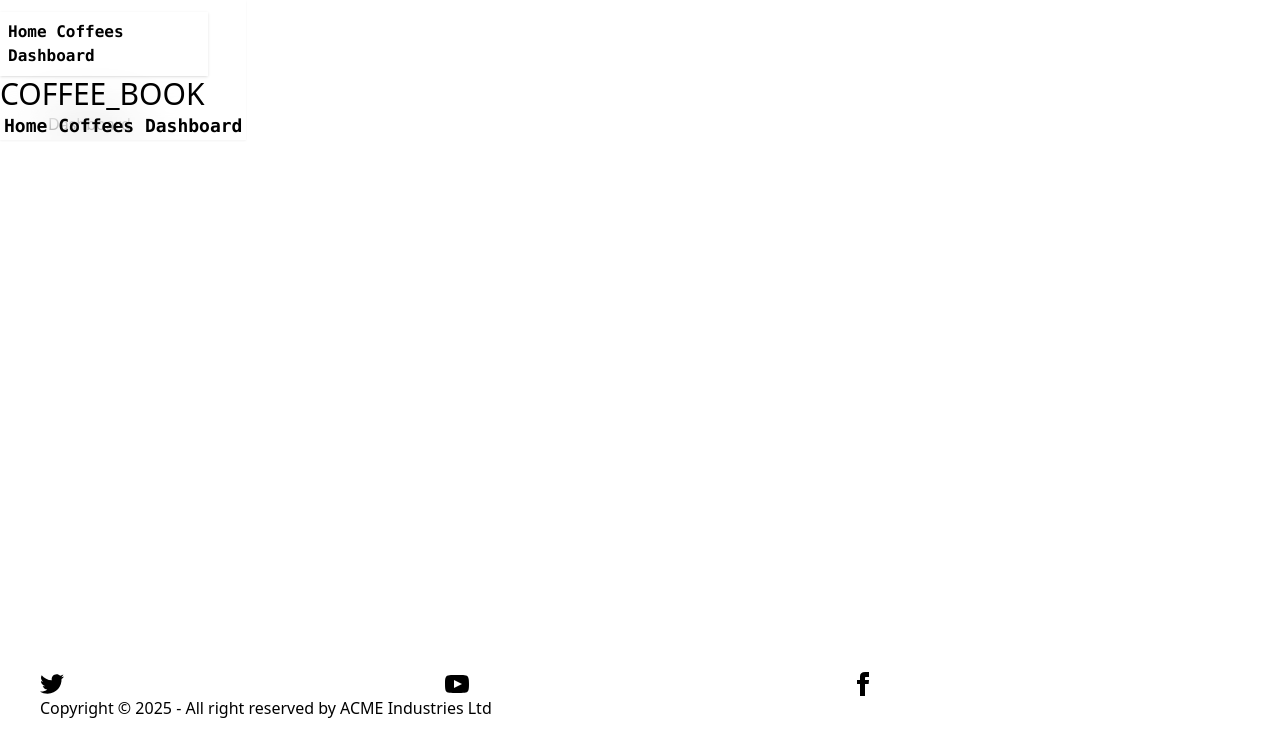
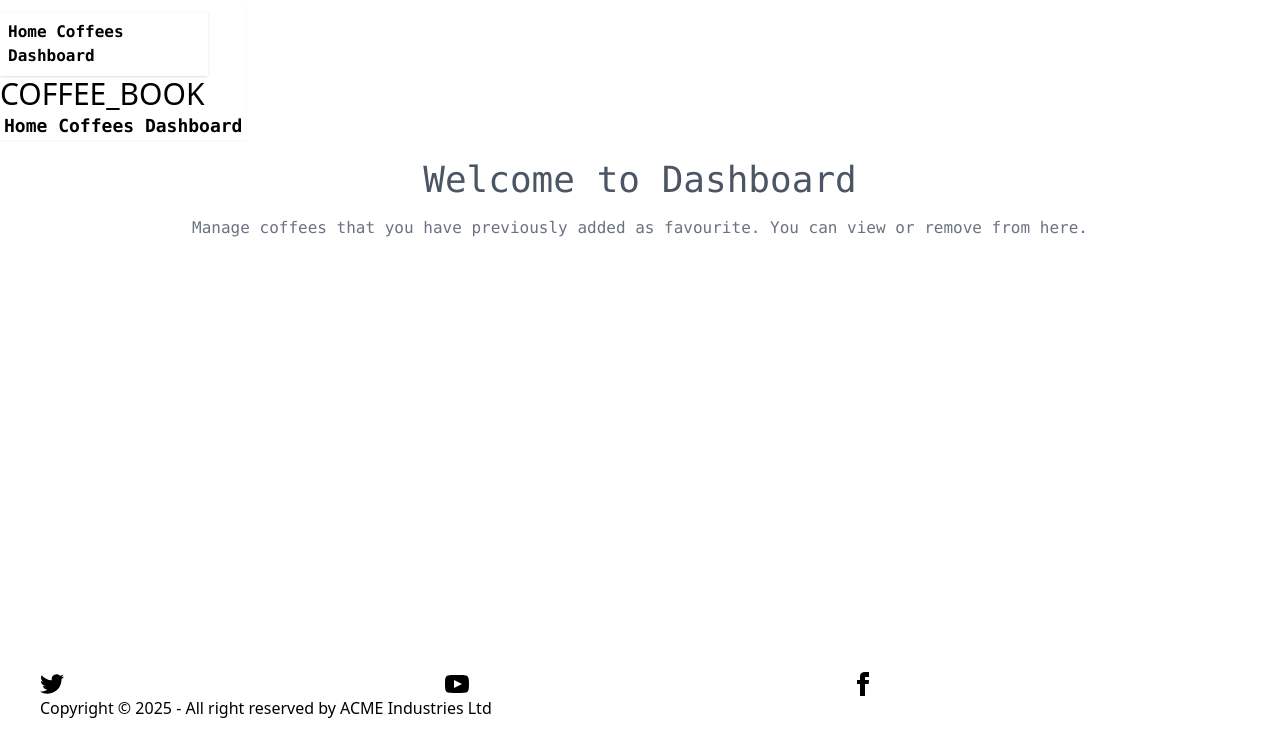
Before and after one commit to jahidulmunna/Coffee-Book, a React (Vite) app: page /dashboard in a window 1280 px wide. Shown: the top 756 px of the page. Built offline with nearby package versions, Linux system fonts and the light colour scheme.

Commit message:
added the remove icon

```diff
--- a/package.json
+++ b/package.json
@@ -15,6 +15,7 @@
     "react": "^19.0.0",
     "react-dom": "^19.0.0",
     "react-hot-toast": "^2.5.2",
+    "react-icons": "^5.5.0",
     "react-router-dom": "^7.5.1",
     "sort-by": "^1.2.0",
     "vulcanjs": "^0.0.1"
--- a/src/Componants/Card/Card.jsx
+++ b/src/Componants/Card/Card.jsx
@@ -1,6 +1,10 @@
-import { Link } from "react-router-dom";
+import { Link, useLocation } from "react-router-dom";
+import { FaTrash } from "react-icons/fa";
 
-const Card = ({ coffee }) => {
+const Card = ({ coffee, handleRemove }) => {
+
+  const {pathname} = useLocation() // showing remove icon in dashboard
+
   const { name, image, category, origin, type, id, rating, popularity } =
     coffee || {};
 
@@ -20,6 +24,16 @@ const Card = ({ coffee }) => {
           <p className="text-gray-700"> Popularity: {popularity}</p>
         </div>
       </Link>
+
+      {/* remove icon */}
+
+      {
+        pathname === '/dashboard' &&
+        <div onClick={() => handleRemove(id)}
+        className="absolute p-3 bg-warning rounded-full cursor-pointer -top-5 -right-5"><FaTrash size={15}  /></div>
+
+      }
+
     </div>
   );
 };
--- a/src/Pages/CoffeeDetails/CoffeeDetails.jsx
+++ b/src/Pages/CoffeeDetails/CoffeeDetails.jsx
@@ -1,16 +1,25 @@
 import { useEffect, useState } from "react";
 import { useLoaderData, useParams } from "react-router-dom";
 import nutritionImg from "../../assets/nutrition.png";
-import { addFavourite } from "../../utils";
+import { addFavourite, getAllFavourites } from "../../utils";
 
 const CoffeeDetails = () => {
   const allCoffeesData = useLoaderData();
   const { id } = useParams();
+  const [coffee, setCoffee] = useState({});
+  // Favourite button hide
+  const [isFavourite, setIsFavourite] = useState(false)
 
-  const [coffee, setCoffee] = useState({});
   useEffect(() => {
     const singleData = allCoffeesData.find((coffee) => coffee.id == id);
     setCoffee(singleData);
+    // Favourite button hide
+    const favourite = getAllFavourites()
+    const isExist = favourite.find( item => item .id == singleData.id)
+    if (isExist) {
+      setIsFavourite(true)
+    }
+
   }, [allCoffeesData, id]);
 
   const {
@@ -28,7 +37,7 @@ const CoffeeDetails = () => {
 //   Handle Favourite Button Click
     const handleFavourite = (coffee) => {
      addFavourite(coffee)
-
+     setIsFavourite(true);
     }
 
   return (
@@ -48,7 +57,9 @@ const CoffeeDetails = () => {
           <p className="text-base">Rating: {rating} </p>
         </div>
         <div>
-          <button onClick={ () => handleFavourite(coffee)} className="btn btn-warning"> Add Favourite </button>
+
+          <button   disabled = {isFavourite}
+          onClick={ () => handleFavourite(coffee)} className="btn btn-warning"> Add Favourite </button>
         </div>
       </div>
 
@@ -70,15 +81,7 @@ const CoffeeDetails = () => {
                   </li>
                 ))}
             </ul>
-            {/* <h1 className="text-2xl font-thin">Nutririon:</h1>
-            <ul className="text-xl ml-12">
-              {nutrition_info &&
-                object.keys(nutrition_info).map((n) => (
-                  <li className="list-disc" key={nutrition_info[n]}>
-                    {n} : {nutrition_info[n]}
-                  </li>
-                ))}
-            </ul> */}
+
           </div>
         </div>
         <div className="flex-1">
--- a/src/Pages/Dashboard/Dashboard.jsx
+++ b/src/Pages/Dashboard/Dashboard.jsx
@@ -1,11 +1,37 @@
-import React from 'react';
+import React, { useEffect, useState } from 'react';
+import Heading from './../../Componants/Heading/Heading';
+import { getAllFavourites, removeFavourite } from '../../utils';
+import Card from '../../Componants/Card/Card';
 
 
 const Dashboard = () => {
+     const [coffees, setCoffees] = useState([])
+     useEffect ( () => {
+          const favourites = getAllFavourites()
+          setCoffees(favourites)
+     } ,[])
+
+
+     const handleRemove = (id) => {
+          removeFavourite(id)
+      }
+
      return (
-          <div>
-               <h2>Dashboard</h2>
+          <section>
+               <Heading
+                title="Welcome to Dashboard"
+                 subtitle="Manage coffees that you have previously added as favourite. You can view or remove from here."
+                 >
+               </Heading>
+
+                <div className="grid grid-cols-1 lg:grid-cols-3 gap-6 my-12">
+              {
+               coffees.map(coffee =>
+                     <Card handleRemove={handleRemove} key={coffee.id} coffee={coffee}>
+                     </Card>)
+              }
           </div>
+          </section>
      );
 };
 
--- a/src/utils/index.js
+++ b/src/utils/index.js
@@ -14,7 +14,7 @@ const addFavourite = (coffee) => {
 
 
 // 2. Get all coffees from local storage
-const getAllFavourites = () => {
+    const getAllFavourites = () => {
     const all = localStorage.getItem('favourites')
     const favourites = JSON.parse(all)
     if (all) {
@@ -33,11 +33,14 @@ const getAllFavourites = () => {
 
 // 3. Remove a coffee from local storage
 
+ const removeFavourite = (id) => {
+     // get all previously saved coffee data
+    const favourites = getAllFavourites()
+    const remaining = favourites.filter(coffee => coffee.id != id)
+      localStorage.setItem('favourites', JSON.stringify(remaining) )
+     toast.success('Successfully removed!');
+ }
 
 
 
-
-
-
-
-export { addFavourite, getAllFavourites }
+export { addFavourite, getAllFavourites,removeFavourite }
```
Also changed, not shown: 1 other file (tests, documents, lock files or other folders).
